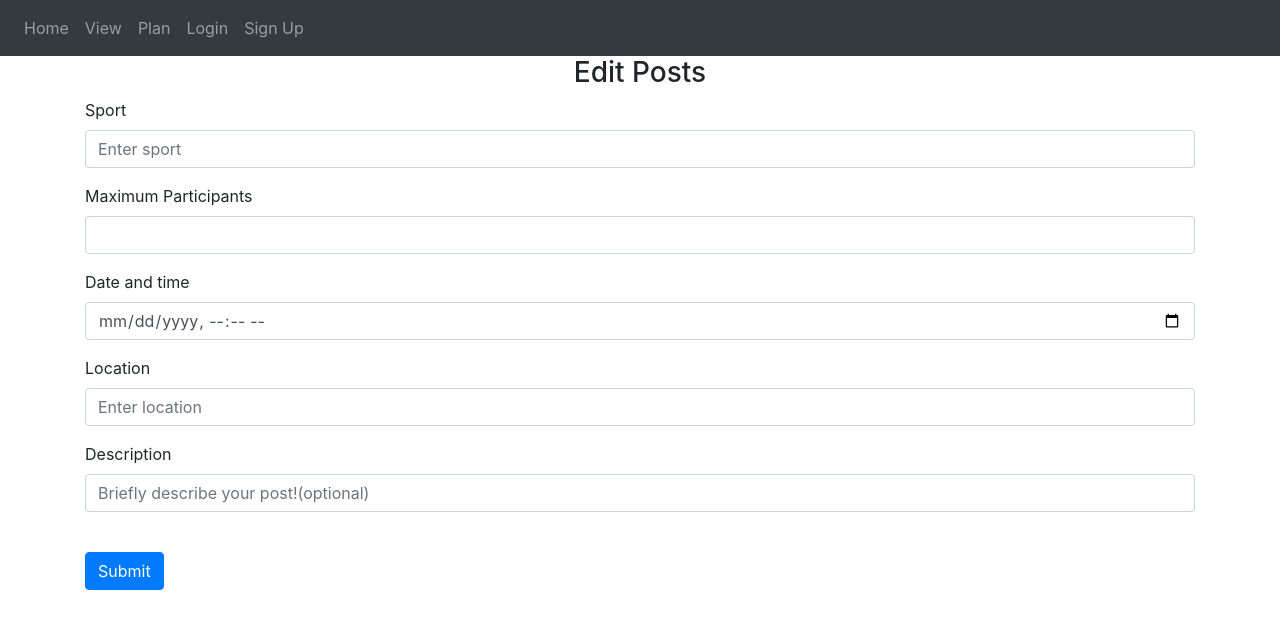
After one commit to Wxl19980214/Upgrade, a Flask app: template website/templates/post.html in a window 1280 px wide. The commit adds this page. Shown: the top 629 px of the page. Run offline with Flask 2, Linux system fonts and the light colour scheme; the template is opened without the code that fills it, so the values that code supplies are empty; some libraries are stand-ins or nearby versions.

Commit message:
Update edit

```diff
--- /dev/null
+++ b/website/templates/post.html
@@ -0,0 +1,69 @@
+{% extends "base.html" %} {% block title %} Edit Posts {% endblock %}
+
+{% block content %}
+<form action="/post/{{post_to_edit.id}}" method="POST">
+    <h3 align="center">Edit Posts</h3>
+    <div class="form-group">
+      <label for="sport">Sport</label>
+      <input
+        type="text"
+        class="form-control"
+        id="sport"
+        name="sport"
+        placeholder="Enter sport"
+        value="{{post_to_edit.sport}}"
+      />
+    </div>
+    <div class="form-group">
+      <label for="description">Maximum Participants</label>
+      <input
+        type="number"
+        class="form-control"
+        id="max_participants"
+        name="max_participants"
+        value="{{post_to_edit.max_participants}}"
+
+      />
+    </div>
+
+    <div class="form-group">
+      <label for="time">Date and time</label>
+      <input
+        type="datetime-local"
+        class="form-control"
+        id="date"
+        name="date"
+        placeholder="Enter date and time"
+        value="{{post_to_edit.date}}"
+      />
+    </div>
+    <div class="form-group">
+        <label for="time">Location</label>
+        <input
+          type="text"
+          class="form-control"
+          id="location"
+          name="location"
+          placeholder="Enter location"
+          value="{{post_to_edit.location}}"
+        />
+    </div>
+
+    <div class="form-group">
+      <label for="description">Description</label>
+      <input
+        type="text"
+        class="form-control"
+        id="description"
+        name="description"
+        placeholder="Briefly describe your post!(optional)"
+        value="{{post_to_edit.description}}"
+      />
+    </div>
+
+
+
+    <br />
+    <button type="submit" class="btn btn-primary">Submit</button>
+  </form>
+{% endblock %}
```
Also changed, not shown: website/templates/view.html (+22 -9 lines), website/views.py (+21 -0 lines).
